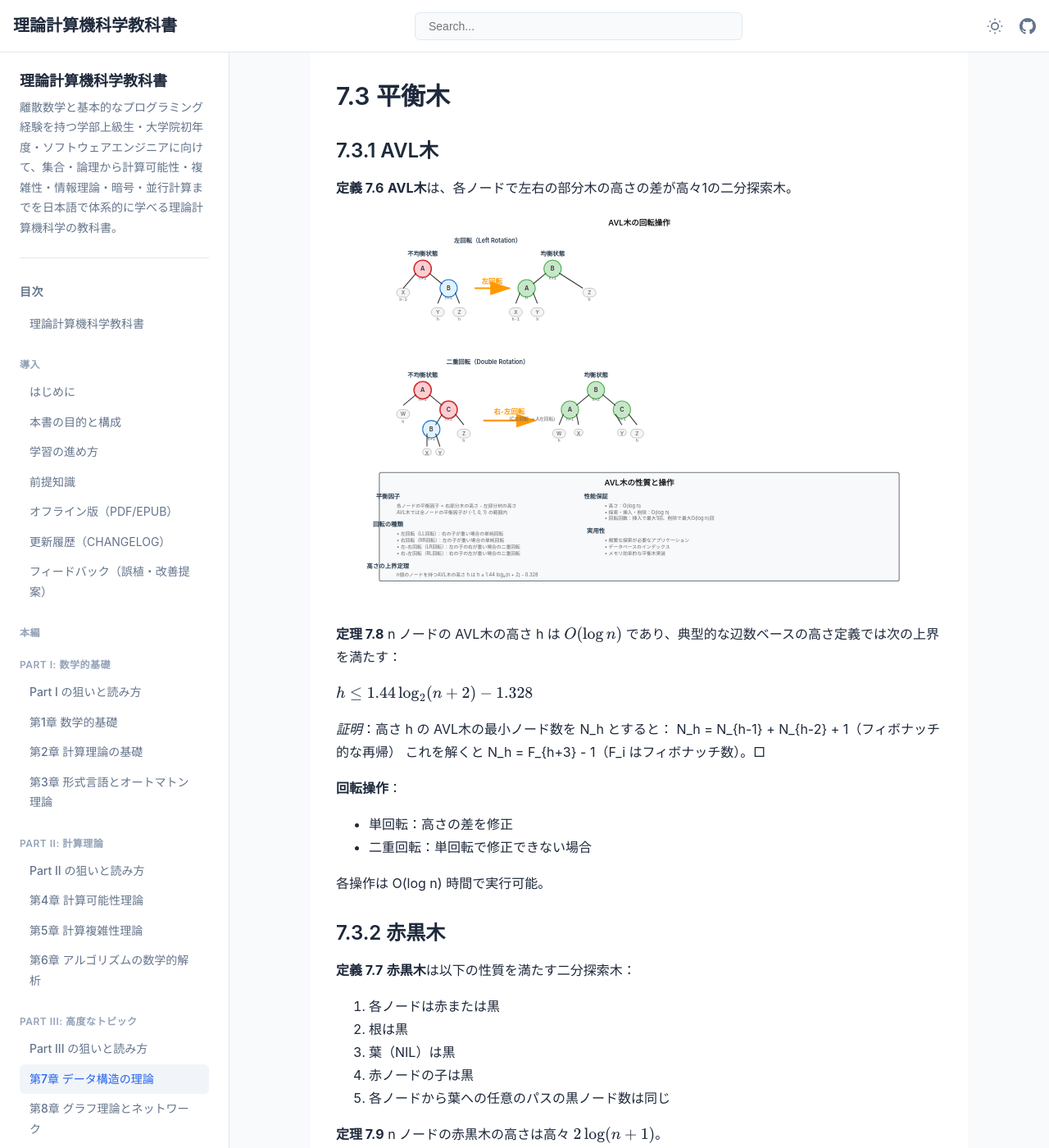
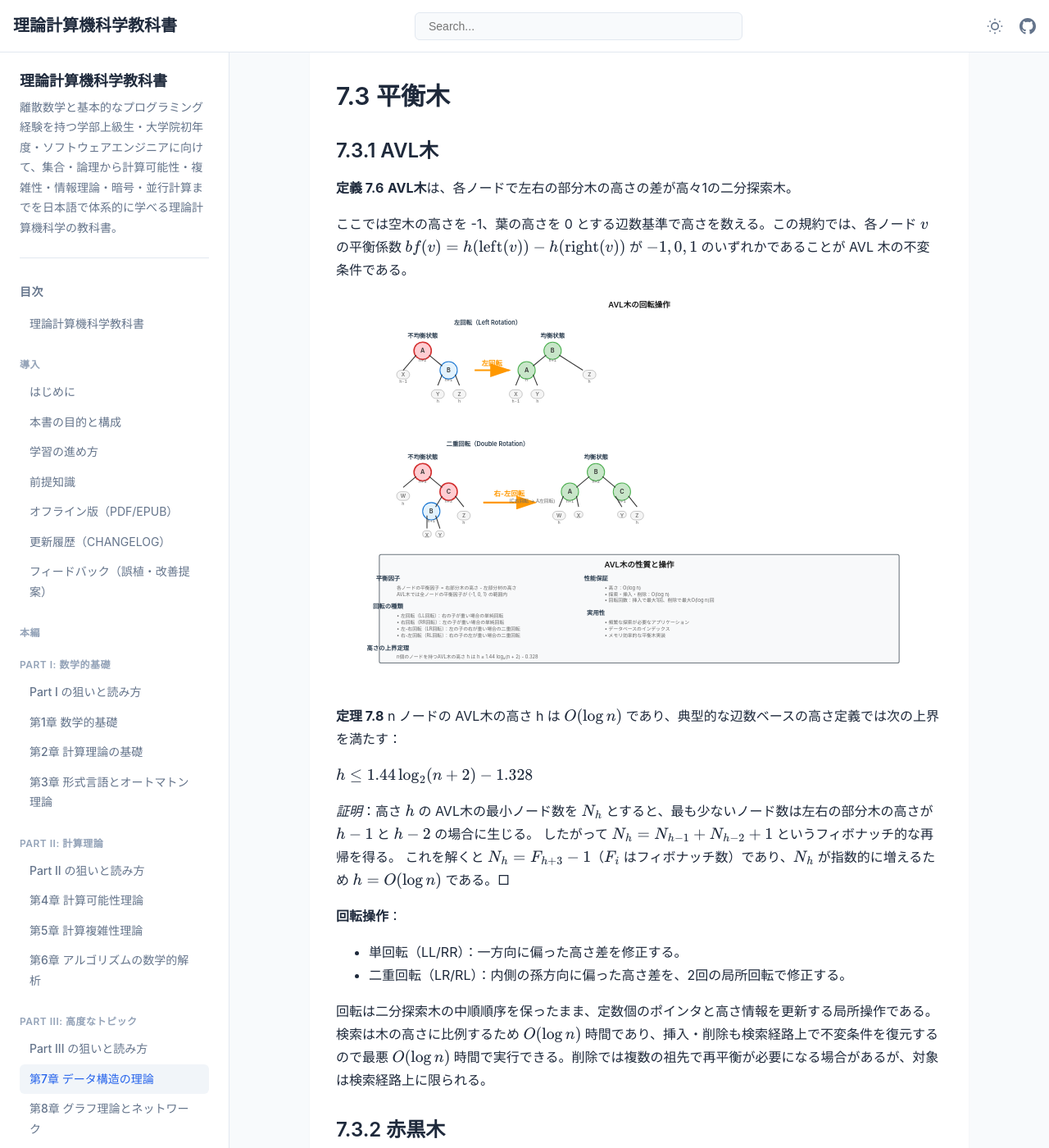
Before and after one commit to itdojp/theoretical-computer-science-textbook, a Jekyll site: the page built from docs/chapter-7/index.md, in a window 1280 px wide and 1400 px high, scrolled down 6165 px. Shown: the whole window at 82% size. Built offline with Jekyll 4.4.1, drawn with Linux system fonts in a browser that asks for light colours.

Commit message:
[codex] clarify Chapter 7 AVL guarantees (#369)
Clarify AVL-tree height convention, balance invariant, rotations, and worst-case complexity explanation.

Closes #362.

```diff
--- a/docs/chapter-7/index.md
+++ b/docs/chapter-7/index.md
@@ -211,21 +211,23 @@ membership query（要素の存在確認）は最悪の場合 \\(\\Omega(\\log n
 **定義 7.6** **AVL木**は、各ノードで左右の部分木の高さの差が高々1の二分探索木。
 {: #def-7-6 }
 
+ここでは空木の高さを -1、葉の高さを 0 とする辺数基準で高さを数える。この規約では、各ノード \\(v\\) の平衡係数 \\(bf(v) = h(\\mathrm{left}(v)) - h(\\mathrm{right}(v))\\) が \\(-1, 0, 1\\) のいずれかであることが AVL 木の不変条件である。
+
 ![AVL木の回転操作]({{ '/assets/images/diagrams/ch7_avl_tree_rotations.svg' | relative_url }})
 
 **定理 7.8** n ノードの AVL木の高さ h は \\(O(\\log n)\\) であり、典型的な辺数ベースの高さ定義では次の上界を満たす：
 {: #thm-7-8 }
 \\(h \\le 1.44\\log_2(n+2) - 1.328\\)
 
-*証明*：高さ h の AVL木の最小ノード数を N_h とすると：
-N_h = N_{h-1} + N_{h-2} + 1（フィボナッチ的な再帰）
-これを解くと N_h = F_{h+3} - 1（F_i はフィボナッチ数）。□
+*証明*：高さ \\(h\\) の AVL木の最小ノード数を \\(N_h\\) とすると、最も少ないノード数は左右の部分木の高さが \\(h-1\\) と \\(h-2\\) の場合に生じる。
+したがって \\(N_h = N_{h-1} + N_{h-2} + 1\\) というフィボナッチ的な再帰を得る。
+これを解くと \\(N_h = F_{h+3} - 1\\)（\\(F_i\\) はフィボナッチ数）であり、\\(N_h\\) が指数的に増えるため \\(h = O(\\log n)\\) である。□
 
 **回転操作**：
-- 単回転：高さの差を修正
-- 二重回転：単回転で修正できない場合
+- 単回転（LL/RR）：一方向に偏った高さ差を修正する。
+- 二重回転（LR/RL）：内側の孫方向に偏った高さ差を、2回の局所回転で修正する。
 
-各操作は O(log n) 時間で実行可能。
+回転は二分探索木の中順順序を保ったまま、定数個のポインタと高さ情報を更新する局所操作である。検索は木の高さに比例するため \\(O(\\log n)\\) 時間であり、挿入・削除も検索経路上で不変条件を復元するので最悪 \\(O(\\log n)\\) 時間で実行できる。削除では複数の祖先で再平衡が必要になる場合があるが、対象は検索経路上に限られる。
 
 ### 7.3.2 赤黒木
 
```
Also changed, not shown: src/chapter-7/index.md (+8 -6 lines).
